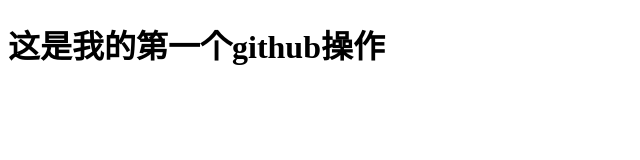
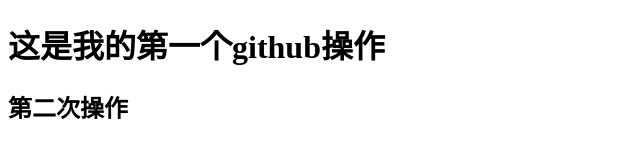
Before and after one commit to rui-commits/github-demo, a plain HTML site: page index.html in a window 1280 px wide. Shown: the whole page, without its empty margins (0-640 px from the left). Drawn offline with Linux system fonts and the light colour scheme.

Commit message:
程序员A第二次提交

```diff
--- a/index.html
+++ b/index.html
@@ -6,5 +6,6 @@
 </head>
 <body>
 	<h1>这是我的第一个github操作</h1>
+	<h2>第二次操作</h2>
 </body>
 </html>
```
